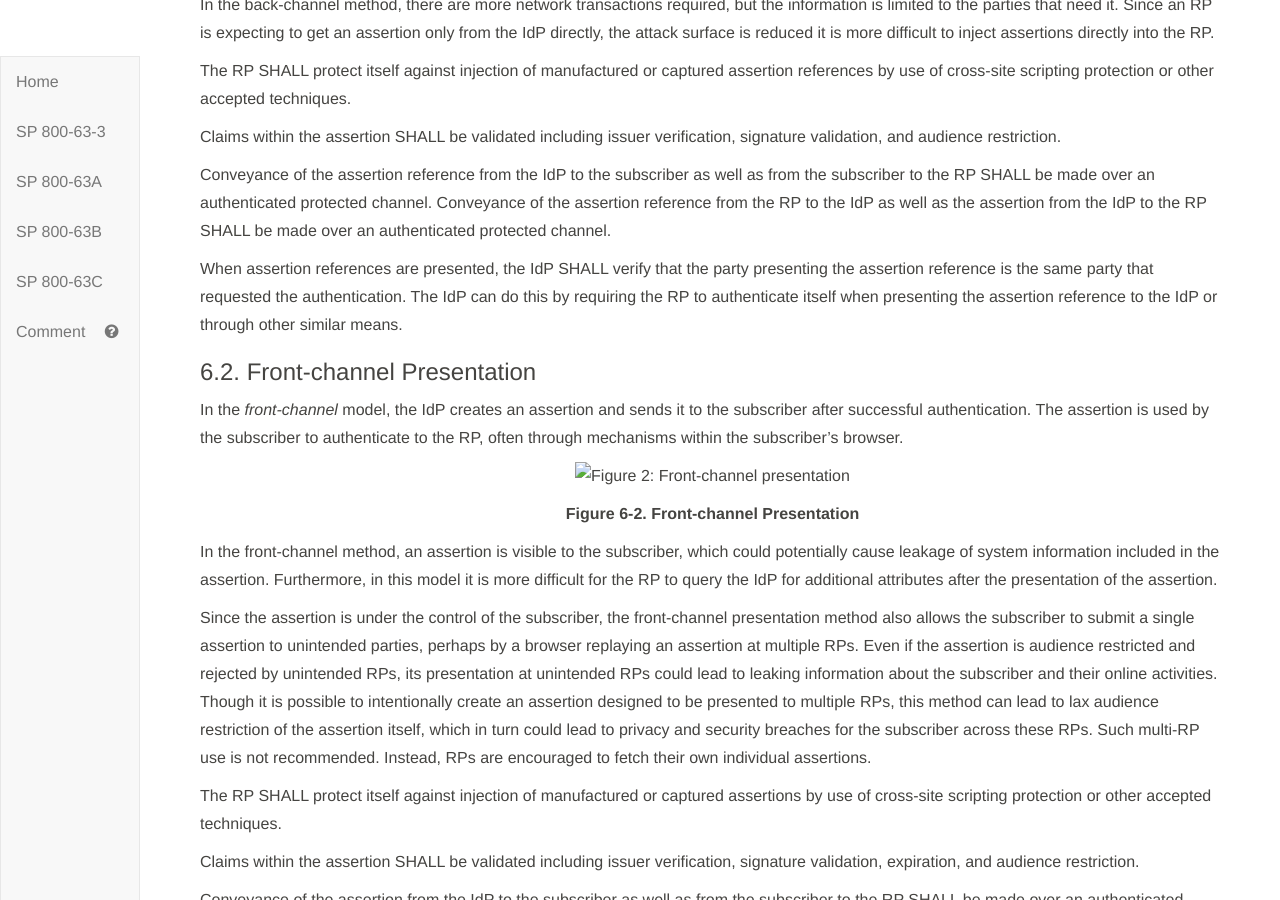
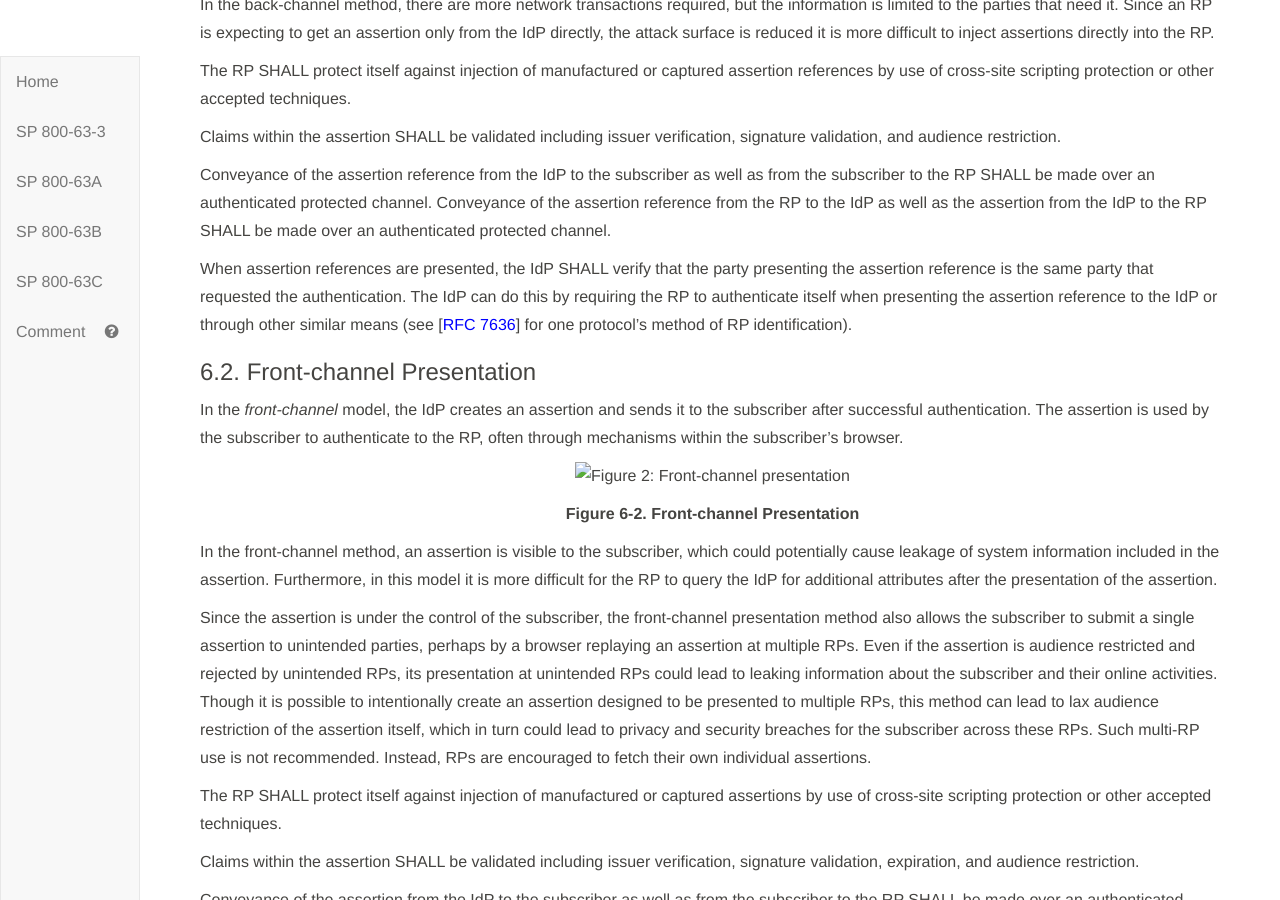
Before and after one commit to usnistgov/800-63-3, a Jekyll site: the page built from sp800-63c/sec6_presentation.md, in a window 1280 px wide and 900 px high, scrolled down 835 px. Built offline with Jekyll 4.4.1, drawn with Linux system fonts in a browser that asks for light colours; our own code applies the rules of GitHub Pages for plain Markdown files.

Commit message:
added PKCE reference to examples

```diff
--- a/sp800-63c/sec6_presentation.md
+++ b/sp800-63c/sec6_presentation.md
@@ -41,7 +41,7 @@ Claims within the assertion SHALL be validated including issuer verification, si
 
 Conveyance of the assertion reference from the IdP to the subscriber as well as from the subscriber to the RP SHALL be made over an authenticated protected channel. Conveyance of the assertion reference from the RP to the IdP as well as the assertion from the IdP to the RP SHALL be made over an authenticated protected channel.
 
-When assertion references are presented, the IdP SHALL verify that the party presenting the assertion reference is the same party that requested the authentication. The IdP can do this by requiring the RP to authenticate itself when presenting the assertion reference to the IdP or through other similar means.
+When assertion references are presented, the IdP SHALL verify that the party presenting the assertion reference is the same party that requested the authentication. The IdP can do this by requiring the RP to authenticate itself when presenting the assertion reference to the IdP or through other similar means (see [[RFC 7636](#RFC7636)] for one protocol's method of RP identification).
 
 ### 6.2. Front-channel Presentation
 
```
Also changed, not shown: sp800-63c/references.md (+2 -0 lines).
